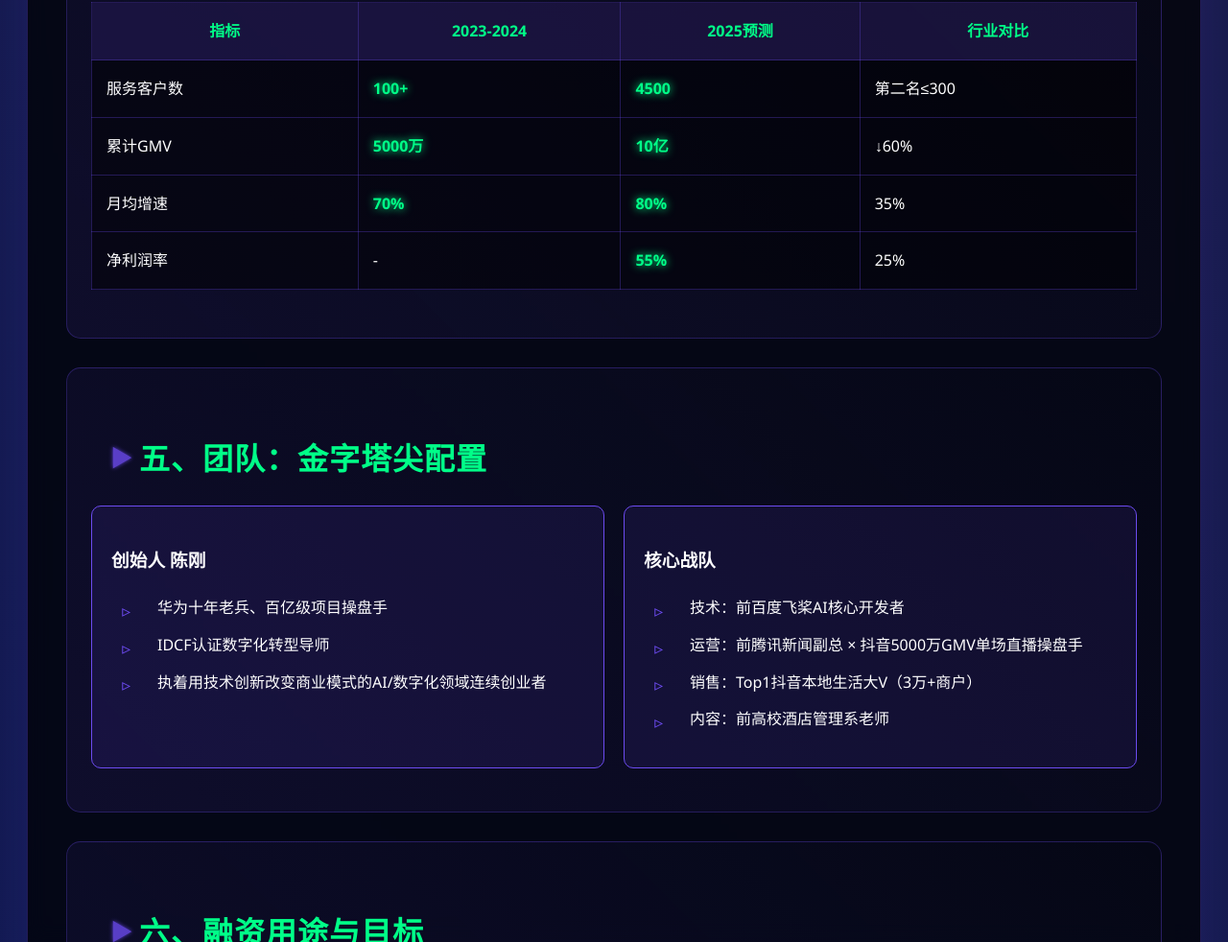
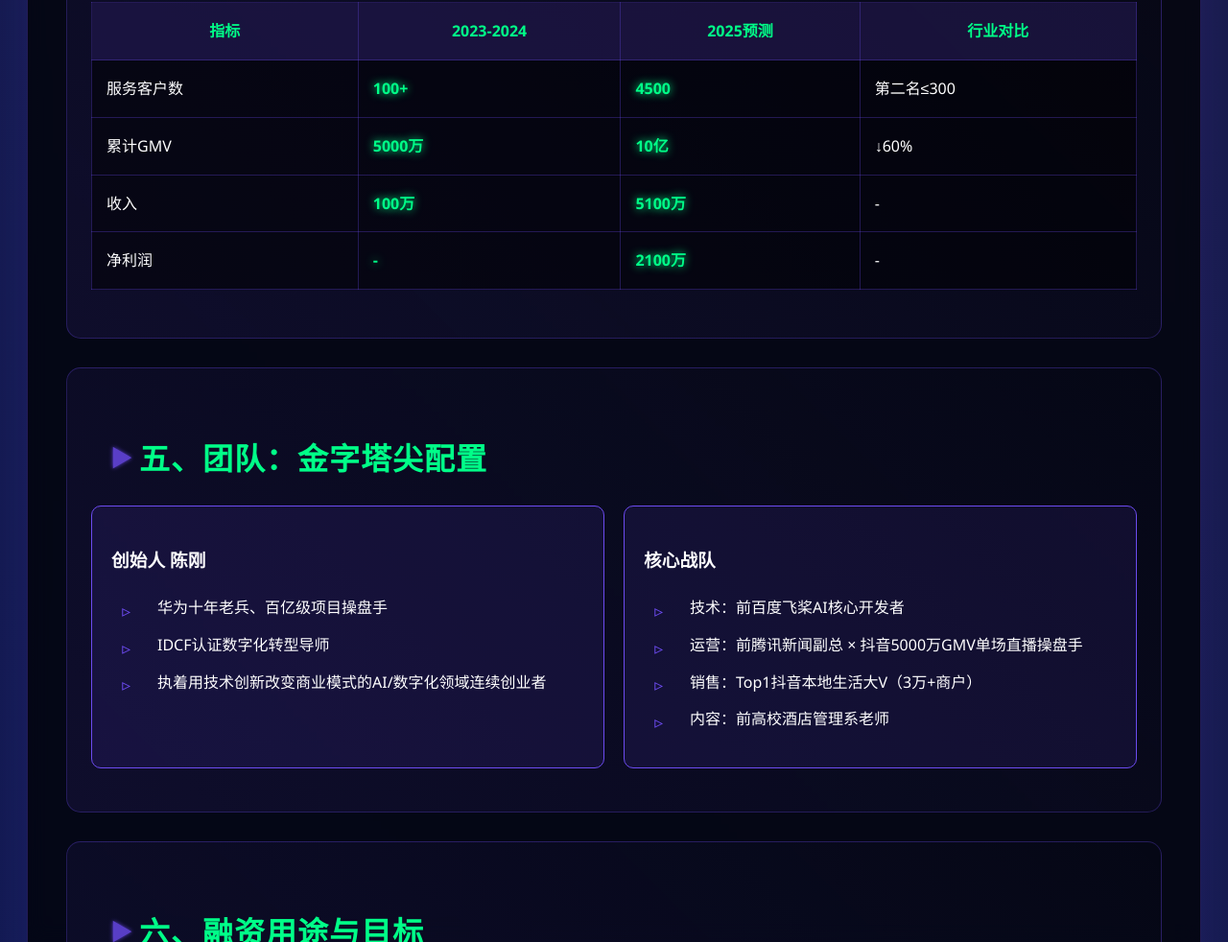
Before and after one commit to andychen2win/BP, a plain HTML site: page index.html in a window 1280 px wide. Shown: the part 1863-2845 px from the top of the page at 96% size. Drawn offline with Linux system fonts and the light colour scheme; a web font is replaced by a local one.

Commit message:
Update index.html

```diff
--- a/index.html
+++ b/index.html
@@ -328,16 +328,16 @@
                     <td>↓60%</td>
                 </tr>
                 <tr>
-                    <td>月均增速</td>
-                    <td class="highlight">70%</td>
-                    <td class="highlight">80%</td>
-                    <td>35%</td>
+                    <td>收入</td>
+                    <td class="highlight">100万</td>
+                    <td class="highlight">5100万</td>
+                    <td> - </td>
                 </tr>
                 <tr>
-                    <td>净利润率</td>
-                    <td>-</td>
-                    <td class="highlight">55%</td>
-                    <td>25%</td>
+                    <td>净利润</td>
+                    <td class="highlight">-</td>
+                    <td class="highlight">2100万</td>
+                    <td> - </td>
                 </tr>
             </table>
         </div>
```
